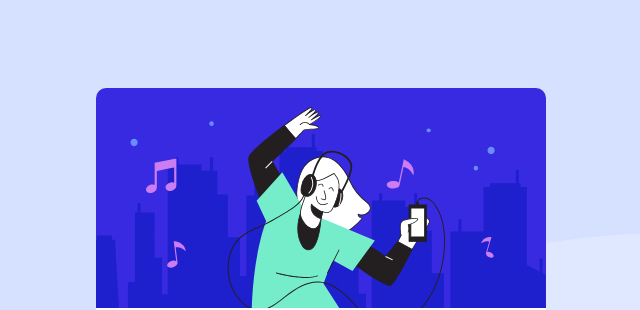
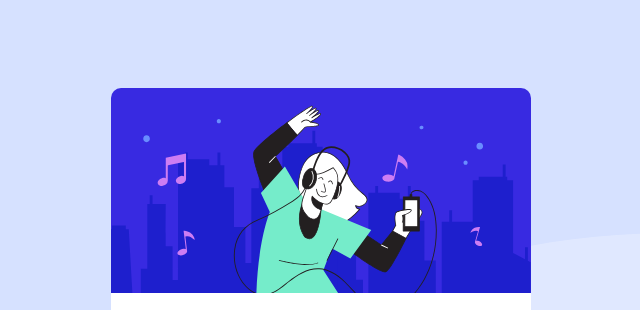
Before and after one commit to BABAR1532/order-summary-component, a plain HTML site: page index.html in a window 1280 px wide. Shown: the top 310 px of the page, without its empty margins (319-959 px from the left). Drawn offline with Linux system fonts and the light colour scheme.

Commit message:
Update app.css

```diff
--- a/app.css
+++ b/app.css
@@ -152,7 +152,7 @@ body {
 	justify-content: space-between;
 	background-color: white;
 	height: 78vh;
-	width: 450px;
+	width: 420px;
 	min-width: 300px;
 	z-index: 1;
 	text-align: center;
```
